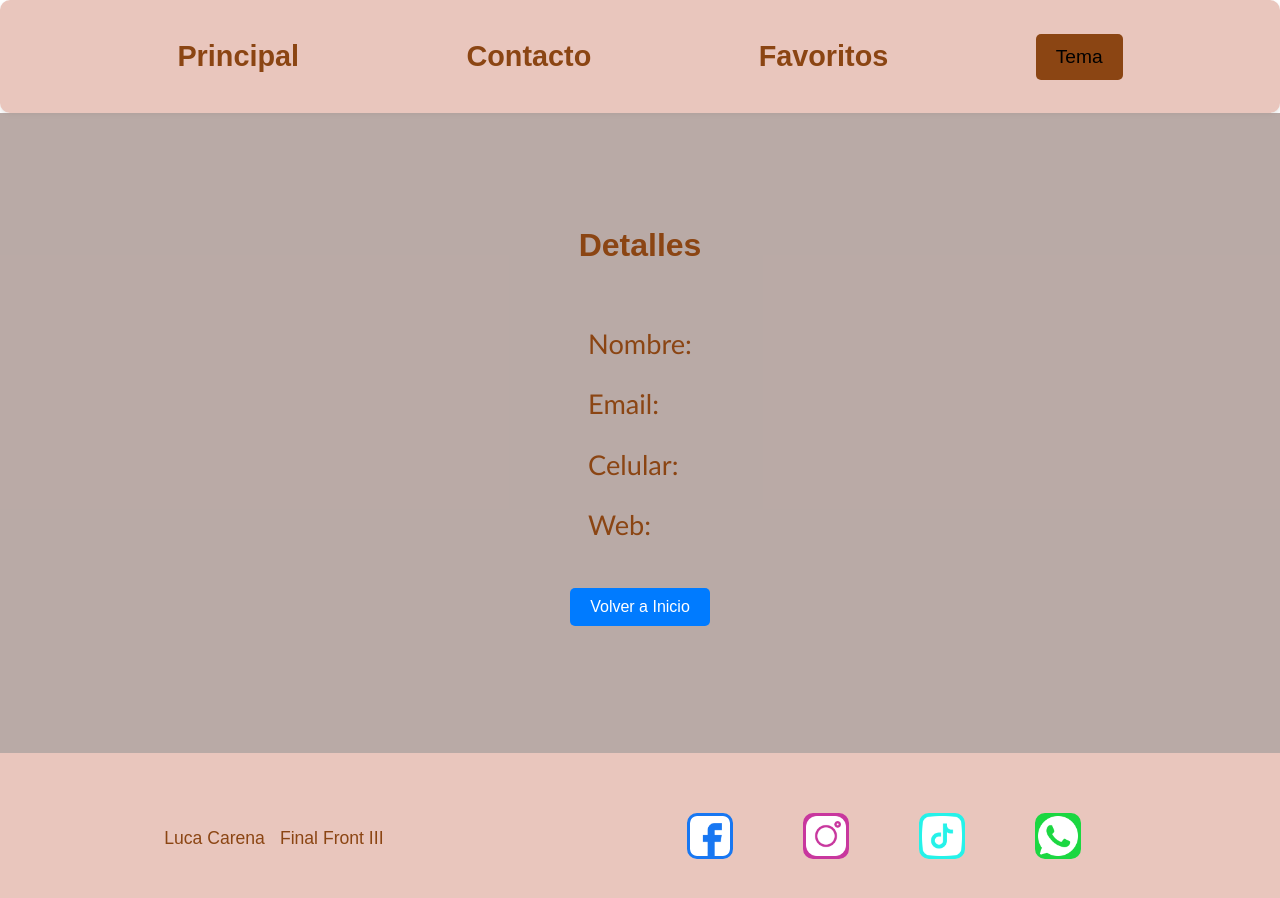
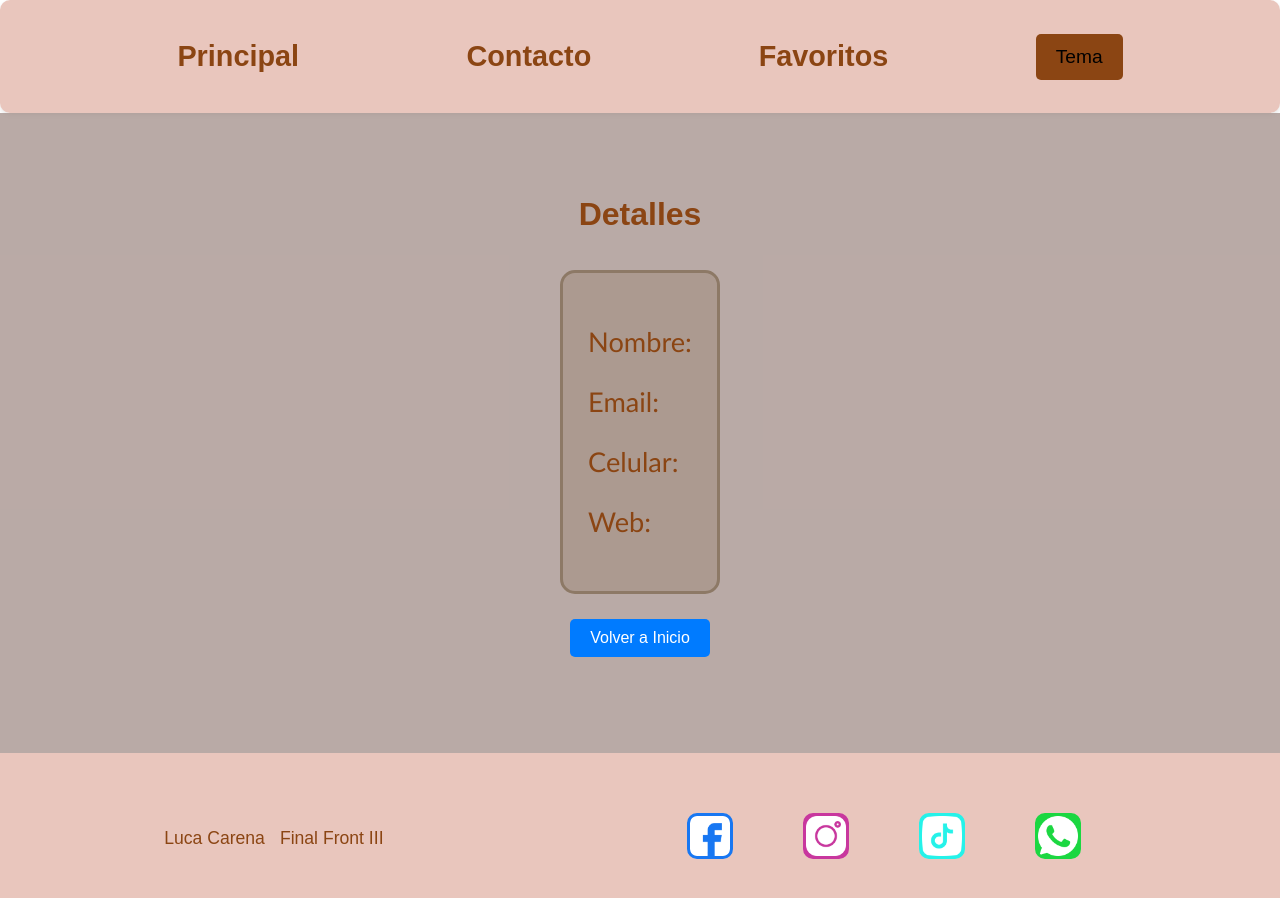
Before and after one commit to LucaCarena97/Final_FrontIII, a React (Vite) app: page /details/1 in a window 1280 px wide. Shown: the top 898 px of the page. Built offline with nearby package versions, Linux system fonts and the light colour scheme; no server answers.

Commit message:
estilo detaild

```diff
--- a/src/routes/Detail.modules.css
+++ b/src/routes/Detail.modules.css
@@ -9,21 +9,23 @@
 .title-detalle {
   font-size: 2rem;
   font-family: Arial, Helvetica, sans-serif;
-
   user-select: none;
 }
 
 .info {
   margin: 10px;
-
   font-family: "Gill Sans", "Gill Sans MT", Calibri, "Trebuchet MS", sans-serif;
   font-size: 1.7rem;
   user-select: none;
+  border: 3px solid #8d7966;
+  padding: 25px;
+  border-radius: 15px;
+  background-color: #8f755d4f;
 }
 
 .atras {
   font-family: Arial, Helvetica, sans-serif;
-  margin: 10px 0px 40px 0px;
+  margin: 15px 0px 40px 0px;
   display: inline-block;
   padding: 10px 20px;
   background-color: #007bff;
```
